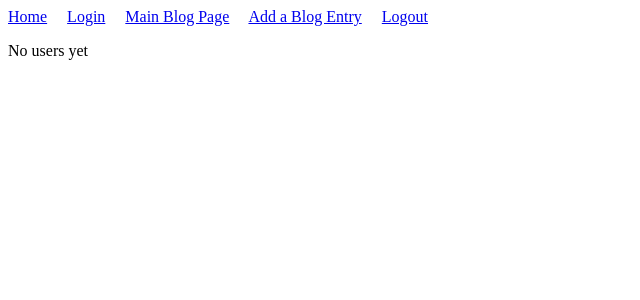
After one commit to penguinistakc/blogz, a Flask app: page / in a window 1280 px wide. The commit adds this page. Shown: the top 300 px of the page, without its empty margins (0-640 px from the left). Run offline with Flask 2, Linux system fonts and the light colour scheme.

Commit message:
finished index and updated links to individual author pages

```diff
--- a/main.py
+++ b/main.py
@@ -44,6 +44,13 @@ class User(db.Model):
         self.username = username
         self.password = password
 
+@app.before_request
+def require_login():
+    #allowed routes
+    allowed_routes = ['login','list_blogs','signup','index']
+    if request.endpoint not in allowed_routes and 'username' not in session:
+        return redirect('/login')
+
 def validate_title(title):
     has_data = title.strip()
     if not has_data:
@@ -62,16 +69,20 @@ def validate_body(body):
     return True
 
 @app.route('/blog', methods=['POST', 'GET'])
-def blog():
+def list_blogs():
 
     post_id = request.args.get('id')
+    user = request.args.get('user')
     if post_id:
-        #int_id = int(form_value)
         post = Blog.query.filter_by(id=post_id).first()
         return render_template('blog_entry.html',post=post)
+    elif user:
+        user_id = User.query.filter_by(username=user).first()
+        posts = Blog.query.filter_by(owner_id=user_id.id).all()
+        return render_template('blog.html',posts=posts,title='Blogz')
     else:
         posts = Blog.query.all()
-        return render_template('blog.html',posts=posts,title='Build a Blog')
+        return render_template('blog.html',posts=posts,title='Blogz')
 
 @app.route('/newpost', methods=['POST', 'GET'])
 def newpost():
@@ -106,8 +117,7 @@ def newpost():
 @app.route("/login", methods=['POST', 'GET'])
 def login():
 
-    username_error = ""
-    password_error = ""
+    username = ''
     if request.method == 'POST':
         username = request.form['username']
         password = request.form['password']
@@ -126,34 +136,99 @@ def login():
             return redirect('/newpost')
         else:
             if not user:
-                username_error = "User does not exist, please re-enter or register for new account"
+                user_error = 'User {} does not exist, please re-enter or register for new account'.format(username)
+                flash(user_error, 'error')
+                username = ''
             else:
-                password_error = "Password is incorrect, please re-enter"
+                flash('Password is incorrect, please re-enter', 'error')
 
-    return render_template('login.html',username_error=username_error,password_error=password_error)
+
+    return render_template('login.html',username=username)
+
+@app.route('/logout')
+def logout():
+    del session['username']
+    return redirect('/blog')
 
 @app.route("/signup", methods=['POST', 'GET'])
 def register():
+    username = ''
+
     if request.method == 'POST':
         username = request.form['username']
         password = request.form['password']
         verify = request.form['verifyPassword']
 
         #TODO - validate user data
+        if validate_signup(username, password, verify):
+            existing_user = User.query.filter_by(username=username).first()
+            if not existing_user:
+                new_user = User(username, password)
+                db.session.add(new_user)
+                db.session.commit()
+                #TODO - remember the user
+                session['username'] = username
+                return redirect('/newpost')
+            else:
+                #TODO - user better response messaging
+                user_error = 'User {} already exists'.format(username)
+                flash(user_error, 'error')
+                username = ''
 
-        existing_user = User.query.filter_by(username=username).first()
-        if not existing_user:
-            new_user = User(username, password)
-            db.session.add(new_user)
-            db.session.commit()
-            #TODO - remember the user
-            session['username'] = username
-            return redirect('/newpost')
+    return render_template('signup.html',username=username)
+
+@app.route("/")
+def index():
+    users = User.query.all()
+    return render_template('index.html',users=users)
+
+def validate_signup(username, password, verification):
+    validated = True
+    if field_not_empty(username) and field_not_empty(password) and field_not_empty(verification):
+        if not validate_username(username):
+            validated = False
+        if not validate_password(password, verification):
+            validated = False
+    else:
+        flash('One or more fields are invalid - all three fields must be populated', 'error')
+        validated = False
+
+    return validated
+
+def validate_username(username):
+    if field_has_min_chars(username):
+        return True
+    else:
+        flash('Username must have at least 3 characters. Please re-enter.','error')
+    return False
+
+def validate_password(password, verify):
+    if field_has_min_chars(password):
+        if verify == password:
+            return True
         else:
-            #TODO - user better response messaging
-            flash('This user already exists', 'error')
+            flash('Passwords do not match','error')
 
-    return render_template("signup.html")
+    else:
+        flash('Password must have at least 3 characters','error')
+
+
+    return False
+
+def field_not_empty(data):
+    has_data = data.strip()
+    if has_data:
+        return True
+
+    return False
+
+def field_has_min_chars(data):
+    has_data = data.strip()
+    if len(has_data) < 3:
+        return False
+
+    return True
+
 
 
 
--- a/static/stylesheet.css
+++ b/static/stylesheet.css
@@ -1,6 +1,9 @@
 /* stylesheet for build-a-blog project
    Matthew G. Copple
 */
+ul {
+    list-style: none;
+}
 .error {
     color: red;
     list-style: none;
--- a/templates/base.html
+++ b/templates/base.html
@@ -7,10 +7,28 @@
     <body>
 
         <div>
+            <a href='/'>Home</a>
+            &nbsp;
+            &nbsp;
+            <a href='/login'>Login</a>
+            &nbsp;
+            &nbsp;
             <a href='/blog'>Main Blog Page</a>
             &nbsp;
             &nbsp;
             <a href='/newpost'>Add a Blog Entry</a>
+            &nbsp;
+            &nbsp;
+            <a href='/logout'>Logout</a>
+        </div>
+        <div>
+            {% with messages = get_flashed_messages(with_categories=True) %}
+            <ul>
+                {% for category, message in messages %}
+                <li class="{{ category }}">{{ message }}</li>
+                {% endfor %}
+            </ul>
+            {% endwith %}
         </div>
 
         <!-- define a block for child template -->
--- a/templates/blog.html
+++ b/templates/blog.html
@@ -8,6 +8,7 @@
             {% for post in posts %}
             <a href="./blog?id={{post.id}}"><h2>{{post.title}}</h2></a>
             <p>{{post.body}}</p>
+            <p>written by <a href="./blog?user={{post.owner.username}}">{{post.owner.username}}<a></p>
             <hr />
             {% endfor %}
         {% endif %}
--- a/templates/blog_entry.html
+++ b/templates/blog_entry.html
@@ -3,6 +3,7 @@
 {% block content %}
         <h1>{{post.title}}</h1>
         <p>{{post.body}}</p>
+        <p>written by <a href="./blog?user={{post.owner.username}}">{{post.owner.username}}</a></p>
 
 
 {% endblock %}
--- /dev/null
+++ b/templates/index.html
@@ -0,0 +1,11 @@
+{% extends "base.html" %}
+{% block content %}
+{% if users|length == 0 %}
+<p>No users yet</p>
+{% else %}
+{% for user in users %}
+<a href="./blog?user={{user.username}}"><h2>{{user.username}}</h2></a>
+<hr />
+{% endfor %}
+{% endif %}
+{% endblock %}
```
Also changed, not shown: templates/login.html (+0 -8 lines), templates/signup.html (+0 -8 lines).
